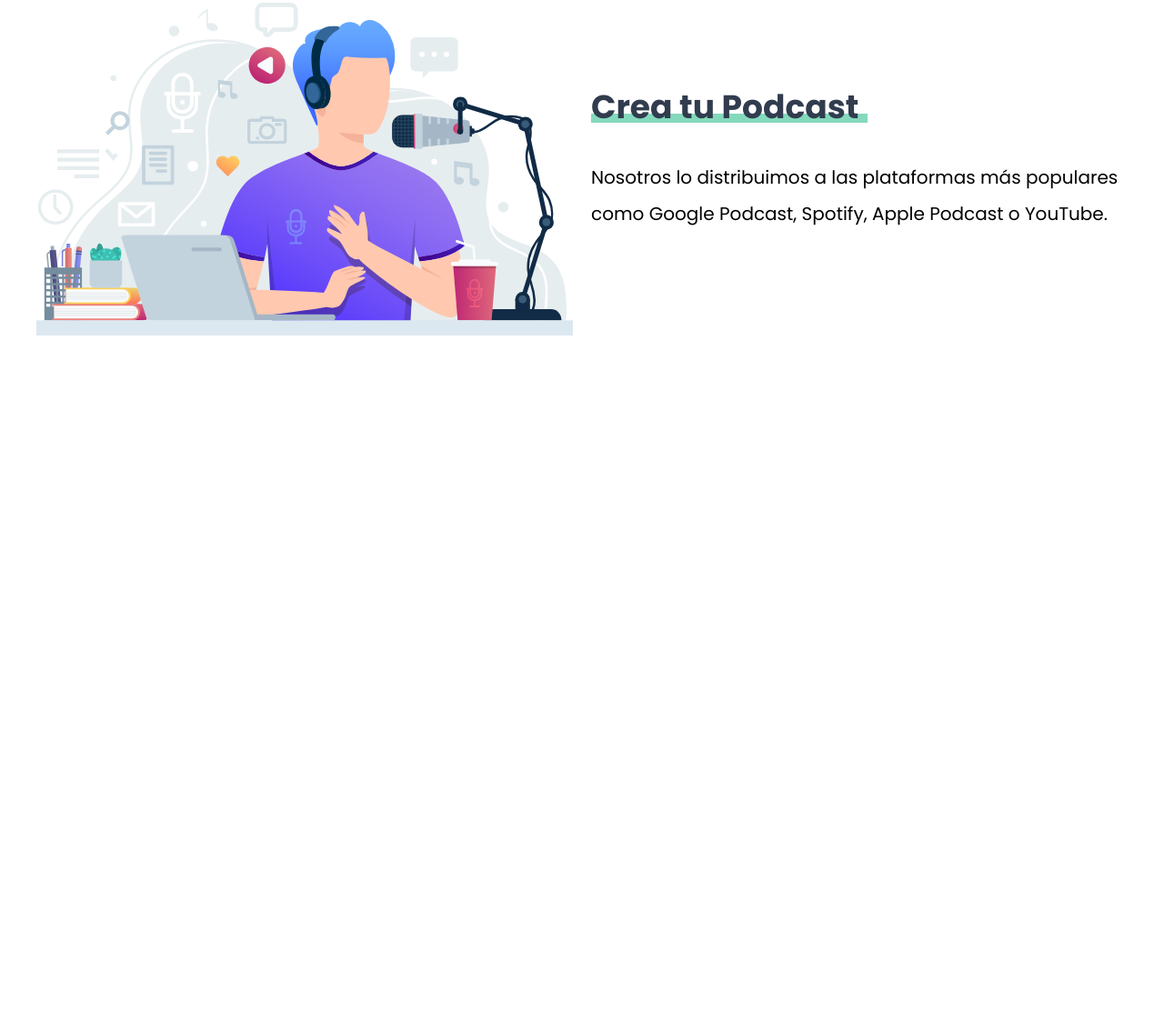
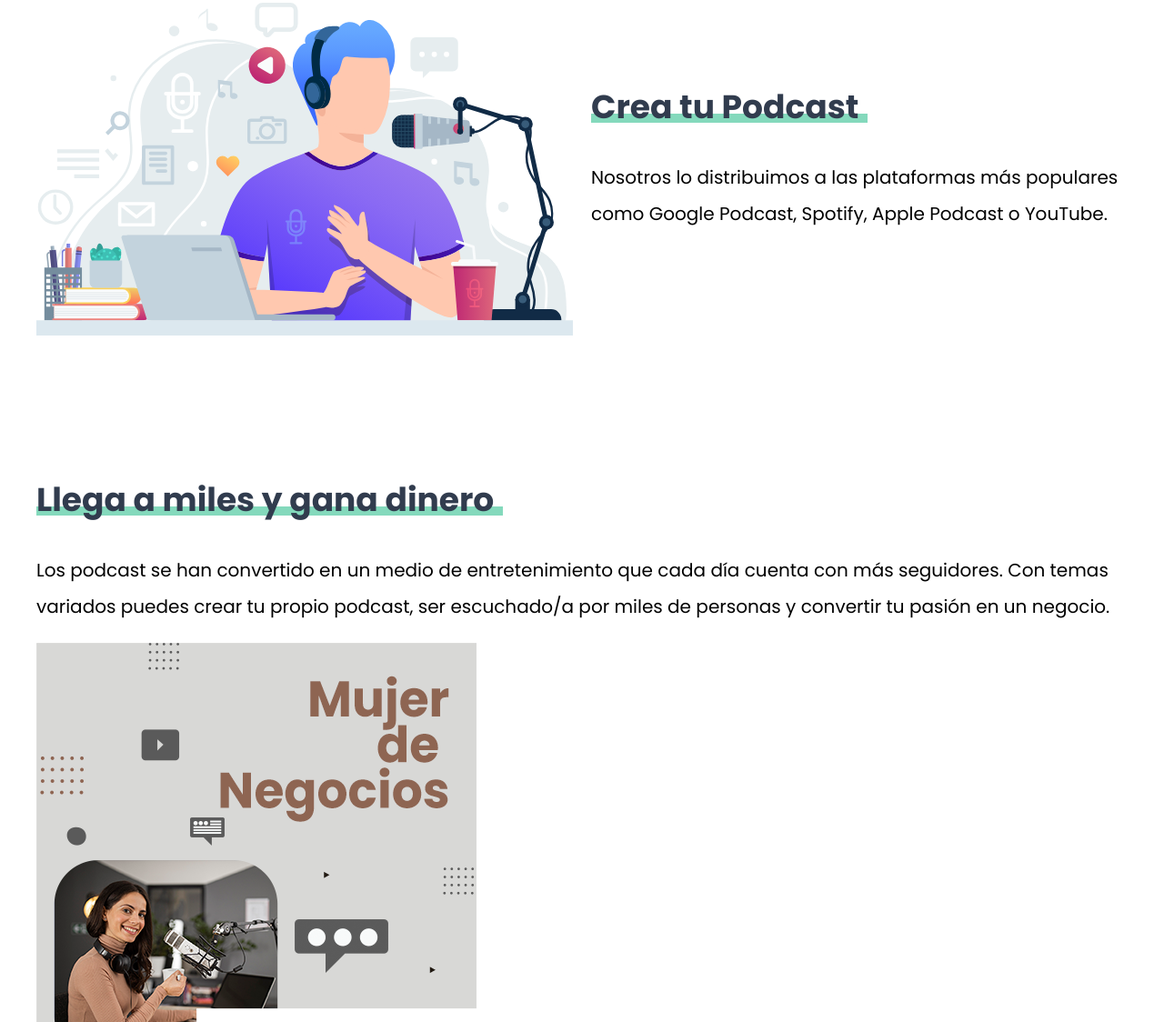
Before and after one commit to juanjopareja/podcast-fm-web, a website: page index.html in a window 1280 px wide. Shown: the part 876-2000 px from the top of the page at 91% size. Before the commit the page ends 1325 px from the top, so only its background shows below. Drawn offline with Linux system fonts and the light colour scheme.

Commit message:
Add benefits section html

```diff
--- a/index.html
+++ b/index.html
@@ -36,5 +36,18 @@
             </div>
         </div>
     </section>
+
+    <section class="benefits section">
+        <div class="benefits-grid container">
+            <div class="benefits-content">
+                <h2>Llega a miles y gana dinero</h2>
+                <p>Los podcast se han convertido en un medio de entretenimiento que cada día cuenta con más seguidores. Con temas variados puedes crear tu propio podcast, ser escuchado/a por miles de personas y convertir tu pasión en un negocio.</p>
+            </div>
+
+            <div class="image">
+                <img src="build/img/podcast_cover.png" alt="imagen podcast">
+            </div>
+        </div>
+    </section>
 </body>
 </html>
```
